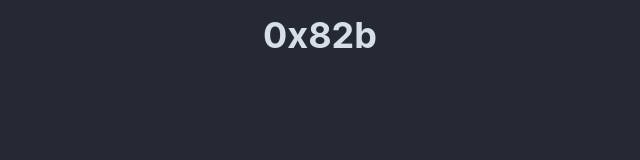
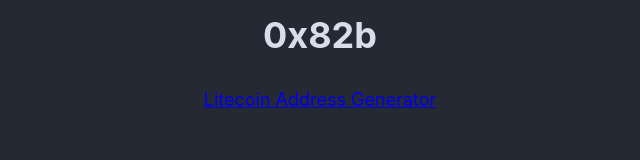
Before and after one commit to 0x82b/0x82b.github.io, a plain HTML site: page index.html in a window 1280 px wide. Shown: the whole page, without its empty margins (320-960 px from the left). Drawn offline with Linux system fonts and the light colour scheme.

Commit message:
Update index.html

```diff
--- a/index.html
+++ b/index.html
@@ -1,3 +1,4 @@
         <link rel="stylesheet" href="style/index.css">
 <title>0x82b</title>
 <h1>0x82b</h1>
+<a href="https://0x82b.github.io/litecoin-gen/">Litecoin Address Generator</a>
```
